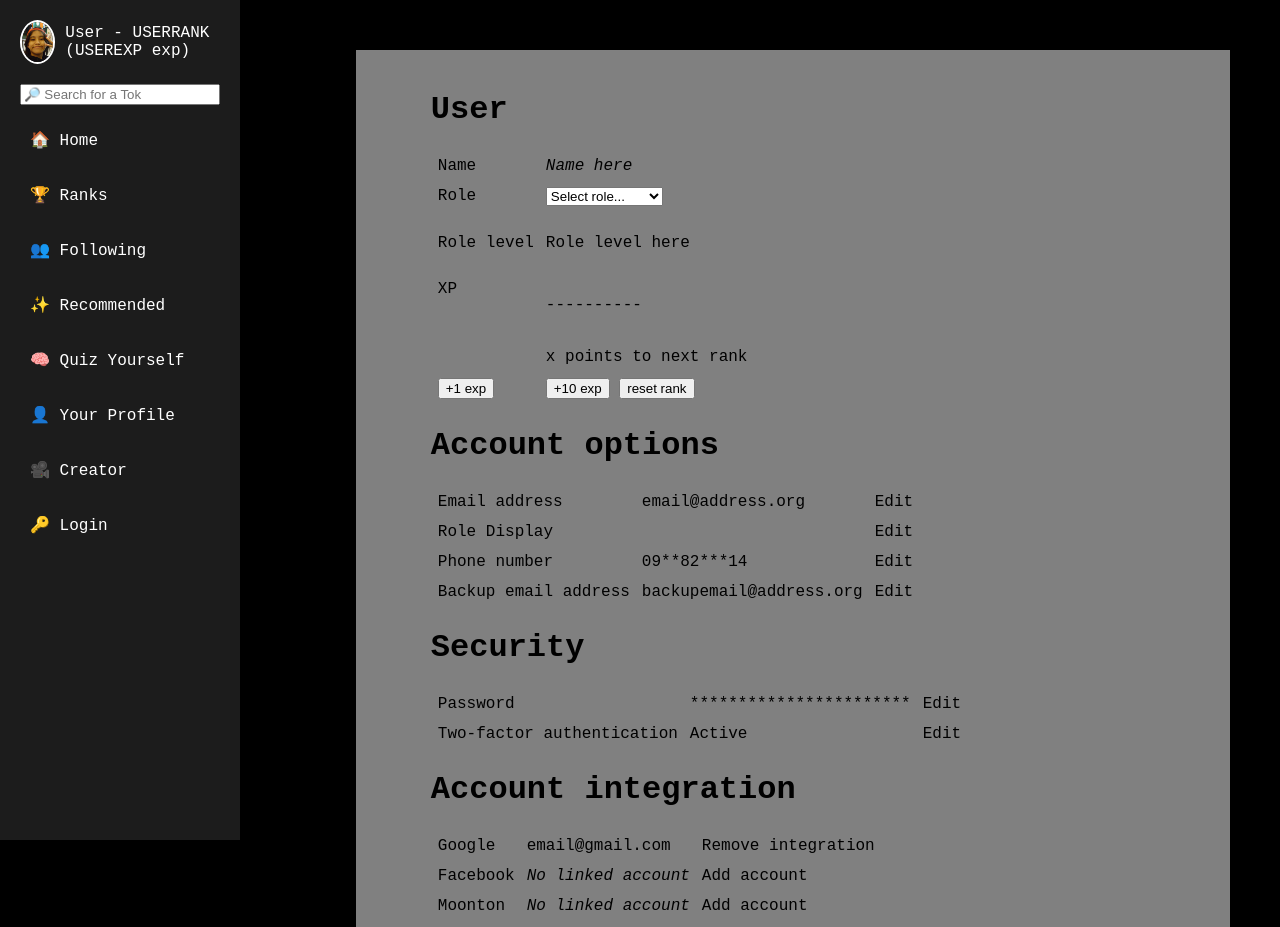
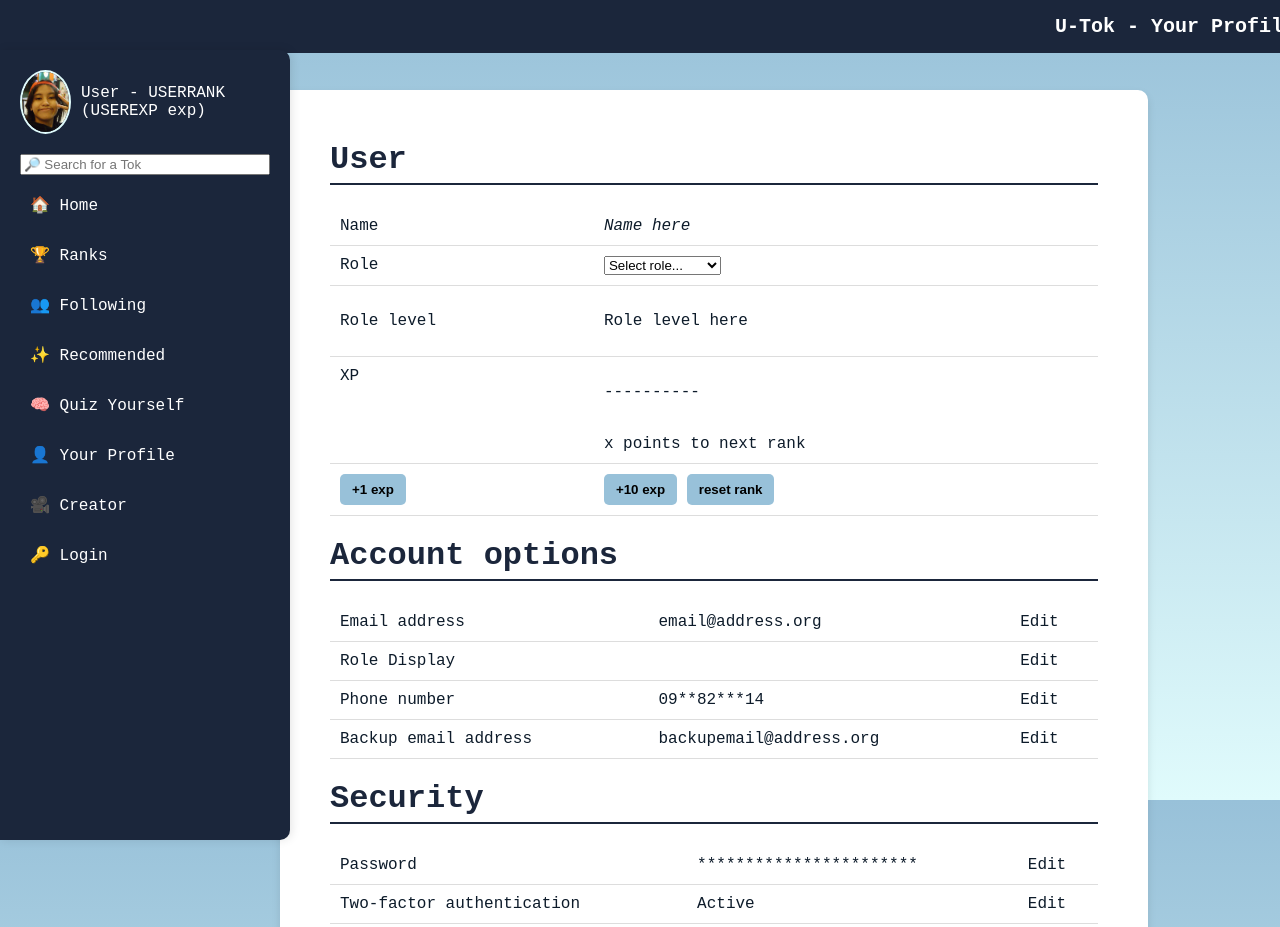
Before and after one commit to JecerSE/team_majikSaRaP_hackathon, a plain HTML site: page utok/profile.html in a window 1280 px wide. Shown: the top 927 px of the page. Drawn offline with Linux system fonts and the light colour scheme; a web font is replaced by a local one.

Commit message:
edited profile

```diff
--- a/utok/styles/profile.css
+++ b/utok/styles/profile.css
@@ -2,23 +2,40 @@ body {
     margin: 0;
     height: 100vh;
     display: flex;
-    background: black;
-    font-family: Arial, Helvetica, sans-serif;
+    background: linear-gradient(to bottom, #98c1d9, #e0fbfc);
+    font-family: 'MonaspaceNeon', monospace;
+    color: #0d1b2a;
+}
+
+/* navbar */
+.top-navbar {
+    width: 100%;
+    padding: 15px;
+    background: #1b263b;
+    color: white;
+    font-size: 20px;
+    font-weight: bold;
+    text-align: right;
+    position: fixed;
+    top: 0;
+    left: 0;
+    padding-right: 30px;
 }
 
 /* Sidebar */
 .sidebar {
     position: fixed;
-    top: 0;
+    top: 50px;
     left: 0;
-    width: 200px;
-    height: 100vh;
-    background: rgba(30, 30, 30, 0.95);
+    width: 250px;
+    height: calc(100vh - 50px);
+    background: #1b263b;
     color: white;
     display: flex;
     flex-direction: column;
     padding: 20px;
-    box-shadow: 2px 0 10px rgba(0, 0, 0, 0.3);
+    box-shadow: 2px 0 10px rgba(0, 0, 0, 0.1);
+    border-radius: 0 10px 10px 0;
 }
 
 /* User Profile */
@@ -30,18 +47,18 @@ body {
 }
 
 .sidebar-profile-pic {
-    width: 40px;
-    height: 40px;
+    width: 60px;
+    height: 60px;
     border-radius: 50%;
     object-fit: cover;
-    border: 2px solid white;
+    border: 2px solid #e0fbfc;
 }
 
 /* Navigation Links */
 .sidebar-nav {
     display: flex;
     flex-direction: column;
-    gap: 15px;
+    gap: 10px;
 }
 
 .sidebar-nav a {
@@ -54,72 +71,64 @@ body {
 }
 
 .sidebar-nav a:hover {
-    background: rgba(255, 255, 255, 0.2);
+    background: rgba(224, 251, 252, 0.2);
     padding-left: 15px;
 }
 
-.content{
+/* Content Section */
+.content {
     margin: auto;
     position: relative;
-    background-color: gray;
-    padding: 20px 75px;
-    width: 80%;
-    margin-left: 220px;
-    margin-top: 50px;
-    margin-right: 50px;
+    background-color: white;
+    padding: 30px 50px;
+    width: 60%;
+    margin-left: 280px;
+    margin-top: 90px;
+    box-shadow: 0 4px 8px rgba(0, 0, 0, 0.1);
+    border-radius: 10px;
 }
 
-.content td{
-    padding: 5px 5px;
+.content h1 {
+    color: #1b263b;
+    border-bottom: 2px solid #1b263b;
+    padding-bottom: 5px;
+    font-weight: bold;
 }
 
-
-.bottom-navbar{
-    position: fixed;
-    bottom: 0;
-    align-items: center;
-    justify-content: center;
+.content table {
     width: 100%;
-    flex-wrap: wrap;
-    padding-bottom: 10px;
-    padding-left: 10px;
-    padding-right: 10px;
+    border-collapse: collapse;
+    font-size: 16px;
 }
 
-.bottom-navbar a {
-    display: inline;
-    float: none;
-    width: 700px;
-    padding: 1px 6px;
-    border: 1px outset white;
-    border-radius: 3px;
-    background-color: white;
-    color: black;
-    text-decoration: none;
+.content td {
+    padding: 10px;
+    border-bottom: 1px solid #ddd;
 }
 
-@font-face {
-    font-family: 'MonaspaceNeon';
-    src: url('assets/fonts/MonaspaceNeon-Regular.woff2') format('woff2');
-    font-weight: normal;
-    font-style: normal;
-  }
+/* Buttons */
+input[type="button"], .edit-button {
+    padding: 8px 12px;
+    background: #98c1d9;
+    color: black;
+    border: none;
+    border-radius: 5px;
+    cursor: pointer;
+    transition: 0.3s;
+    font-weight: bold;
+}
 
-  @font-face {
-    font-family: 'MonaspaceNeon';
-    src: url('assets/fonts/MonaspaceNeon-Bold.woff2') format('woff2');
-    font-weight: bold;
-    font-style: normal;
-  }
+input[type="button"]:hover, .edit-button:hover {
+    background: #e0fbfc;
+}
 
-  @font-face {
-    font-family: 'MonaspaceNeon';
-    src: url('assets/fonts/MonaspaceNeon-Italic.woff2') format('woff2');
-    font-weight: normal;
-    font-style: italic;
-  }
-
-
-body {
-    font-family: 'MonaspaceNeon', monospace;
-  }
+/* Responsive Design */
+@media (max-width: 768px) {
+    .sidebar {
+        width: 200px;
+    }
+    .content {
+        width: 85%;
+        margin-left: 220px;
+    }
+}
```
